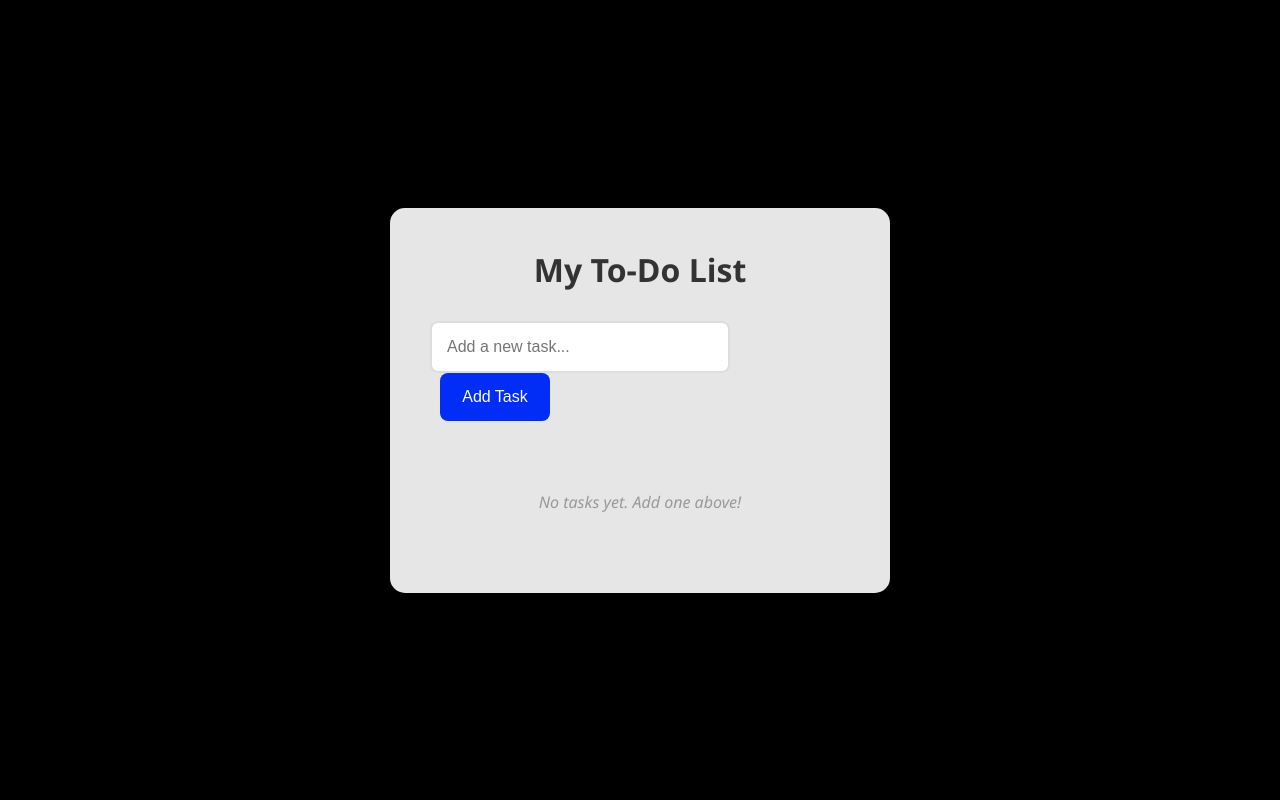
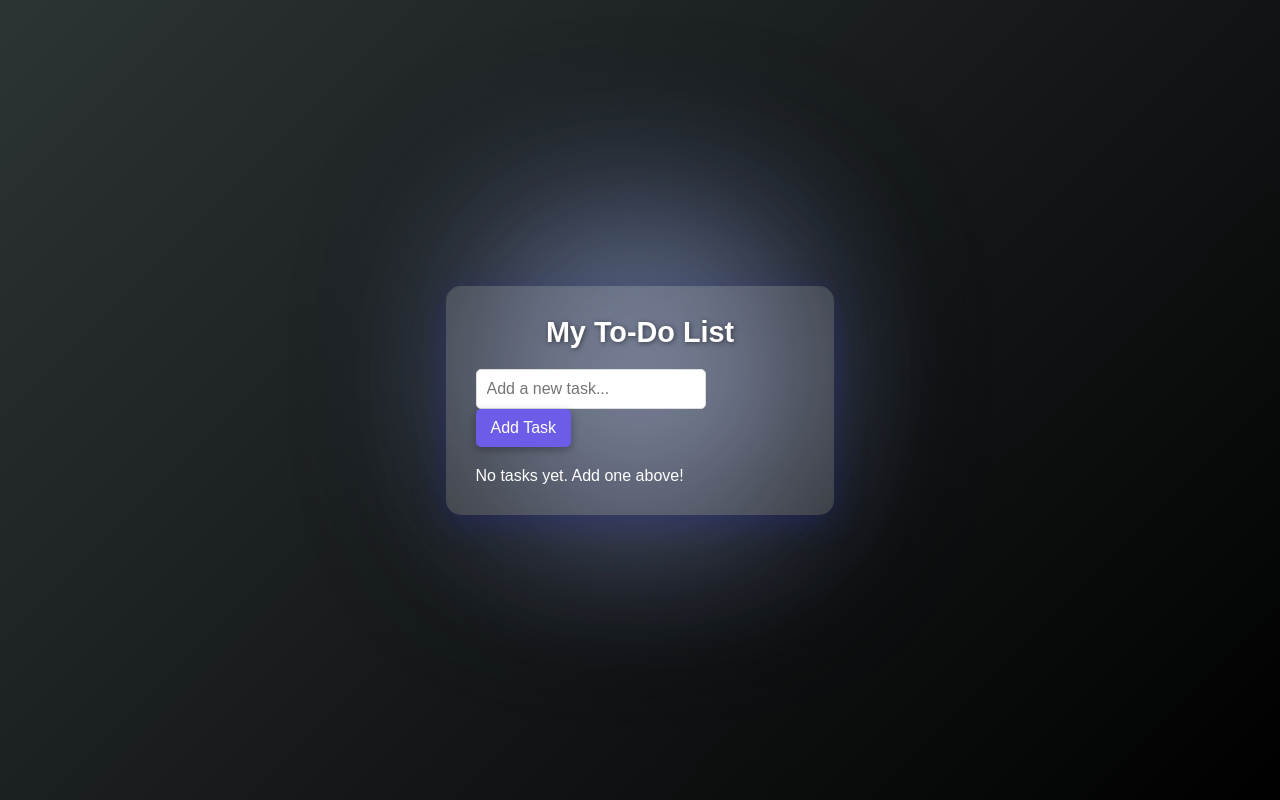
Before and after one commit to yakovtfi/my_to_do_list, a plain HTML site: page index.html in a window 1280 px wide. Drawn offline with Linux system fonts and the light colour scheme.

Commit message:
Update styles.css

```diff
--- a/styles.css
+++ b/styles.css
@@ -1,3 +1,4 @@
+/* General Reset */
 * {
     margin: 0;
     padding: 0;
@@ -5,160 +6,109 @@
 }
 
 body {
-    font-family: 'Segoe UI', Tahoma, Geneva, Verdana, sans-serif;
-    background: #000;
-    min-height: 100vh;
+    font-family: 'Poppins', sans-serif;
+    background: linear-gradient(135deg, #2D3436, #000);
+    height: 100vh;
     display: flex;
     justify-content: center;
     align-items: center;
-    padding: 20px;
-    position: relative;
+    color: #FFFFFF;
     overflow: hidden;
 }
 
-.spline-background {
-    position: fixed;
+.container {
+    background: rgba(255, 255, 255, 0.15);
+    backdrop-filter: blur(20px);
+    border-radius: 15px;
+    padding: 30px;
+    max-width: 400px;
+    box-shadow: 0 8px 32px rgba(31, 38, 135, 0.37);
+    z-index: 1;
+}
+
+h1 {
+    font-size: 1.8em;
+    text-align: center;
+    margin-bottom: 20px;
+    text-shadow: 1px 1px 5px rgba(0, 0, 0, 0.5);
+}
+
+#new-task {
+    width: 70%;
+    padding: 10px;
+    border: 1px solid #ddd;
+    border-radius: 5px;
+    font-size: 1em;
+    margin: 0 auto;
+}
+
+#add-task-btn {
+    background-color: #6C5CE7;
+    color: white;
+    border: none;
+    border-radius: 5px;
+    padding: 10px 15px;
+    font-size: 1em;
+    cursor: pointer;
+    box-shadow: 0 3px 8px rgba(0, 0, 0, 0.3);
+    transition: transform 0.3s, box-shadow 0.3s;
+}
+
+#add-task-btn:hover {
+    transform: scale(1.1);
+    box-shadow: 0 5px 15px rgba(108, 92, 231, 0.4);
+}
+
+#task-list {
+    list-style: none;
+    margin-top: 20px;
+}
+
+/* 3D Orbs */
+.modern-background {
+    position: absolute;
     top: 0;
     left: 0;
     width: 100%;
     height: 100%;
-    z-index: 0;
-    pointer-events: none;
+    overflow: hidden;
+    z-index: -1;
+    display: flex;
+    justify-content: center;
+    align-items: center;
 }
 
-.spline-background iframe {
-    width: 100%;
-    height: 100%;
-    border: none;
+.orb {
+    position: absolute;
+    background: linear-gradient(180deg, #6C5CE7, #B782F0);
+    width: 200px;
+    height: 200px;
+    border-radius: 50%;
+    filter: blur(100px);
+    animation: float 5s infinite alternate ease-in-out;
 }
 
-.container {
-    background: rgba(255, 255, 255, 0.9);
-    border-radius: 15px;
-    padding: 40px;
-    box-shadow: 0 20px 60px rgba(0, 0, 0, 0.5);
-    max-width: 500px;
-    width: 100%;
-    position: relative;
-    z-index: 1;
-    backdrop-filter: blur(10px);
+.orb:nth-child(2) {
+    animation: float 6s infinite ease-in-out;
+    transform: translate(-300px, -150px);
+    width: 160px;
+    height: 160px;
+    background: linear-gradient(180deg, #55EFC4, #00CEC9);
 }
 
-h1 {
-    color: #333;
-    text-align: center;
-    margin-bottom: 30px;
-    font-size: 2em;
+.orb:nth-child(3) {
+    animation: float 7s infinite alternate ease-in-out;
+    transform: translate(300px, 150px);
+    width: 120px;
+    height: 120px;
+    background: linear-gradient(180deg, #FF7675, #D63031);
 }
 
-#new-task {
-    width: calc(100% - 120px);
-    padding: 15px;
-    border: 2px solid #ddd;
-    border-radius: 8px;
-    font-size: 16px;
-    outline: none;
-    transition: border-color 0.3s;
-}
-
-#new-task:focus {
-    border-color: #667eea;
-}
-
-#add-task-btn {
-    width: 110px;
-    padding: 15px;
-    background: #012df6;
-    color: white;
-    border: none;
-    border-radius: 8px;
-    font-size: 16px;
-    cursor: pointer;
-    margin-left: 10px;
-    transition: background 0.3s;
-}
-
-#add-task-btn:hover {
-    background: #5568d3;
-}
-
-#add-task-btn:active {
-    transform: scale(0.98);
-}
-
-#task-list {
-    list-style: none;
-    margin-top: 30px;
-}
-
-.task-item {
-    background: #f8f9fa;
-    padding: 15px;
-    margin-bottom: 10px;
-    border-radius: 8px;
-    display: flex;
-    align-items: center;
-    justify-content: space-between;
-    transition: all 0.3s;
-    animation: slideIn 0.3s ease;
-}
-
-@keyframes slideIn {
-    from {
-        opacity: 0;
-        transform: translateY(-10px);
-    }
-    to {
-        opacity: 1;
+@keyframes float {
+    0% {
         transform: translateY(0);
     }
+    100% {
+        transform: translateY(-30px) scale(1.1);
+    }
 }
-
-.task-item:hover {
-    background: #e9ecef;
-    transform: translateX(5px);
-}
-
-.task-item.completed {
-    opacity: 0.6;
-}
-
-.task-item.completed .task-text {
-    text-decoration: line-through;
-    color: #888;
-}
-
-.task-text {
-    flex: 1;
-    color: #333;
-    font-size: 16px;
-    cursor: pointer;
-    user-select: none;
-}
-
-.delete-btn {
-    background: #dc3545;
-    color: white;
-    border: none;
-    padding: 8px 15px;
-    border-radius: 5px;
-    cursor: pointer;
-    font-size: 14px;
-    transition: background 0.3s;
-}
-
-.delete-btn:hover {
-    background: #c82333;
-}
-
-.delete-btn:active {
-    transform: scale(0.95);
-}
-
-
-.empty-state {
-    text-align: center;
-    color: #999;
-    padding: 40px 20px;
-    font-style: italic;
-}
```
